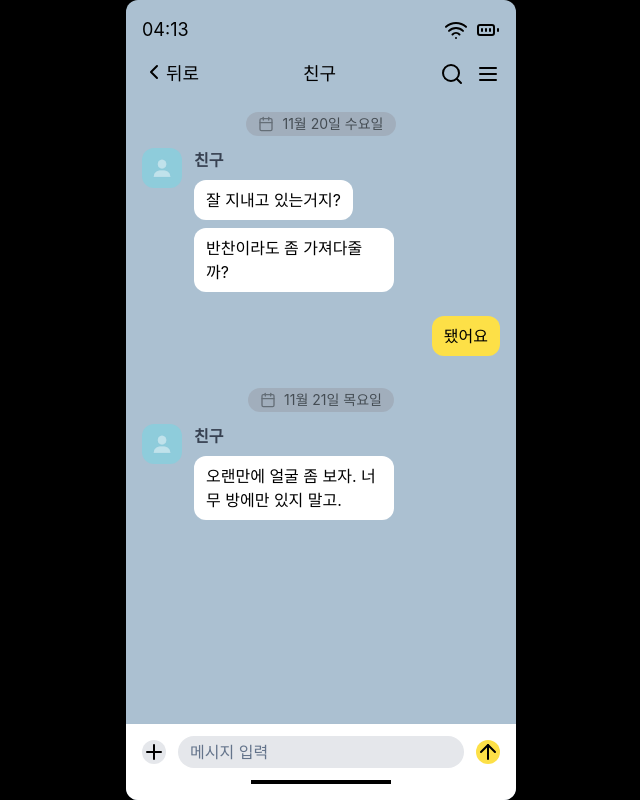
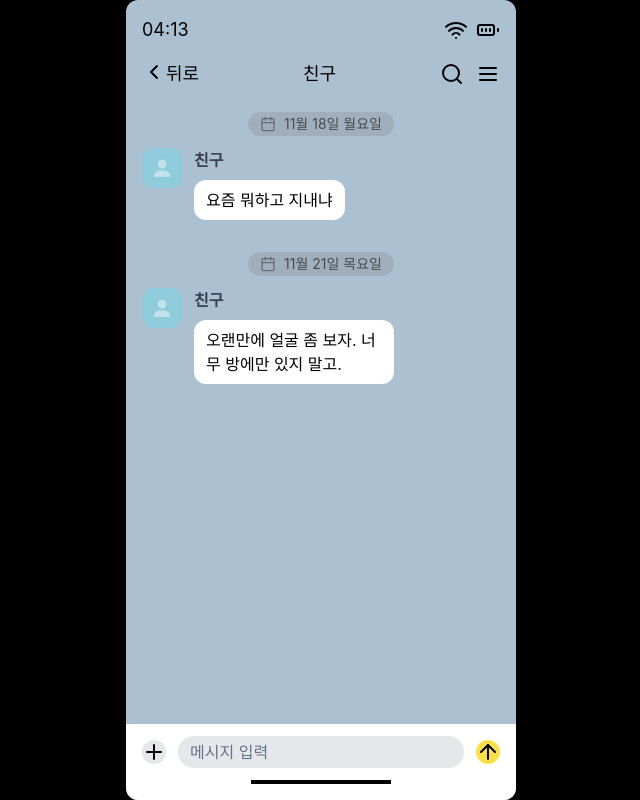
Before and after one commit to SeohyunLilyChoi/instell, a React (Vite) app: page /kakaoF/1 in a window 1280 px wide. Shown: the whole page, without its empty margins (319-959 px from the left). Built offline with nearby package versions, Linux system fonts and the light colour scheme; a web font is replaced by a local one.

Commit message:
Fix/Add Additional Message

```diff
--- a/src/KakaoF.tsx
+++ b/src/KakaoF.tsx
@@ -49,6 +49,12 @@ export default function KakaoF({ messages }: KakaoFProps) {
     return DayAgo;
   };
 
+  const getThreeDayAgo = () => {
+    const ThreeDayAgo = new Date(time);
+    ThreeDayAgo.setDate(time.getDate() - 3);
+    return ThreeDayAgo;
+  };
+
   if (message !== undefined) {
     return (
       <div className="flex h-screen bg-black justify-center items-center">
@@ -89,6 +95,34 @@ export default function KakaoF({ messages }: KakaoFProps) {
             </div>
           </div>
 
+          {/* Additional Message */}
+          {message.id === '1' && ( // id가 '1'일 때만 렌더링
+            <div>
+              <p className="flex w-fit px-3 mb-3 justify-self-center items-center rounded-full text-sm bg-gray-400 opacity-60">
+                <Calendar className="w-4 mr-2 opacity-65" />
+                {getThreeDayAgo().toLocaleDateString('ko-KR', {
+                  month: 'long',
+                  day: 'numeric',
+                  weekday: 'long',
+                })}
+              </p>
+              <div className="flex mb-6">
+                <img
+                  src={kakao_profile}
+                  className="w-10 h-10 mr-3 rounded-xl"
+                />
+                <div>
+                  <p className="font-semibold text-gray-700 mb-2">
+                    {message.sender}
+                  </p>
+                  <p className="w-fit max-w-[200px] px-3 py-2 mb-2 rounded-xl bg-white">
+                    요즘 뭐하고 지내냐
+                  </p>
+                </div>
+              </div>
+            </div>
+          )}
+          {message.id === '2' && ( // id가 '2'일 때만 렌더링
             <div>
               <p className="flex w-fit px-3 mb-3 justify-self-center items-center rounded-full text-sm bg-gray-400 opacity-60">
                 <Calendar className="w-4 mr-2 opacity-65" />
@@ -99,7 +133,10 @@ export default function KakaoF({ messages }: KakaoFProps) {
                 })}
               </p>
               <div className="flex mb-6">
-              <img src={kakao_profile} className="w-10 h-10 mr-3 rounded-xl" />
+                <img
+                  src={kakao_profile}
+                  className="w-10 h-10 mr-3 rounded-xl"
+                />
                 <div>
                   <p className="font-semibold text-gray-700 mb-2">
                     {message.sender}
@@ -120,7 +157,9 @@ export default function KakaoF({ messages }: KakaoFProps) {
                 </div>
               </div>
             </div>
+          )}
 
+          {/* Message Content */}
           <p className="flex w-fit px-3 mb-3 justify-self-center items-center rounded-full text-sm bg-gray-400 opacity-60">
             <Calendar className="w-4 mr-2 opacity-65" />
             {time.toLocaleDateString('ko-KR', {
```
Lines whose indentation alone changed are shown as unchanged.
